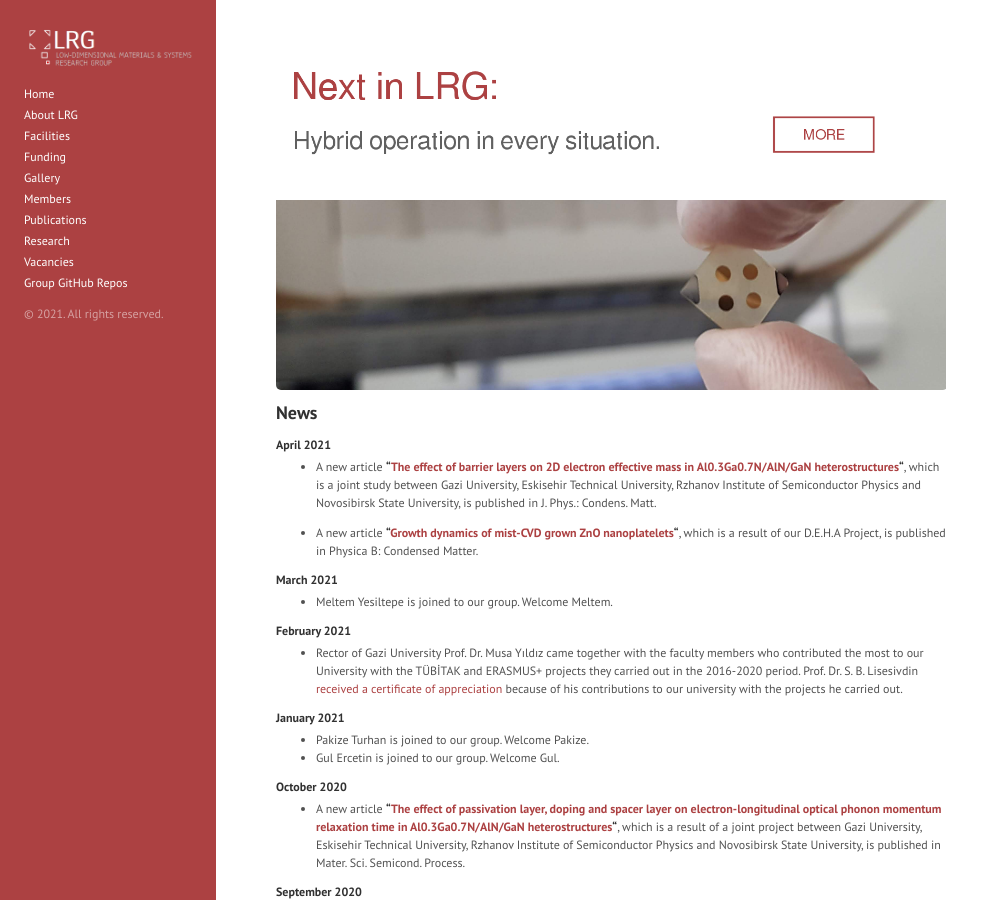
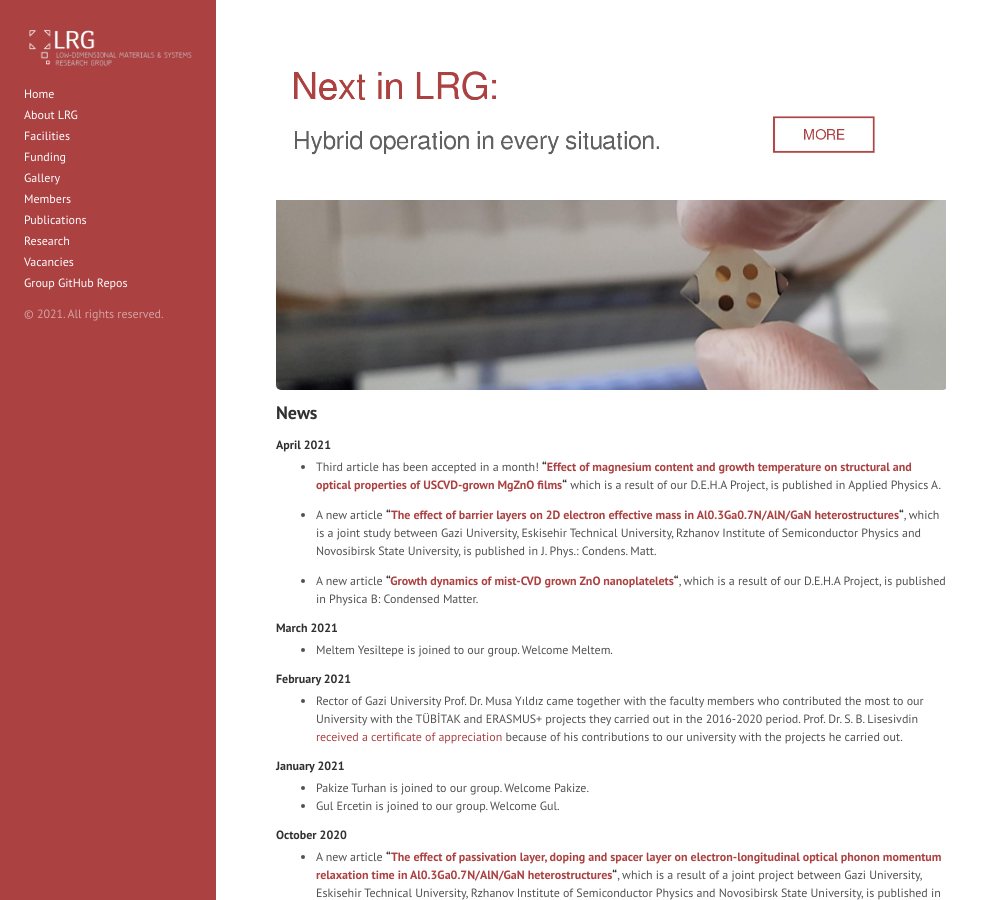
Before and after one commit to lrgresearch/oldwebsite, a Jekyll site: the page built from index.md, in a window 1280 px wide and 900 px high. Shown: the whole window, without its empty margins (0-985 px from the left). Built offline with Jekyll 4.4.1, drawn with Linux system fonts in a browser that asks for light colours; the list of posts is cut into pages by our own code.

Commit message:
Update index.md

```diff
--- a/index.md
+++ b/index.md
@@ -7,6 +7,8 @@ layout: page
 ## News
 
 #### April 2021
+
+* Third article has been accepted in a month! **"[Effect of magnesium content and growth temperature on structural and optical properties of USCVD-grown MgZnO films](https://link.springer.com/article/10.1007/s00339-021-04507-8)"** which is a result of our D.E.H.A Project, is published in Applied Physics A.
 
 * A new article **"[The effect of barrier layers on 2D electron effective mass in Al0.3Ga0.7N/AlN/GaN heterostructures](https://doi.org/10.1088/1361-648X/abf8d2)"**, which is a  joint study between Gazi University, Eskisehir Technical University, Rzhanov Institute of Semiconductor Physics and Novosibirsk State University, is published in J. Phys.: Condens. Matt.
 
```
